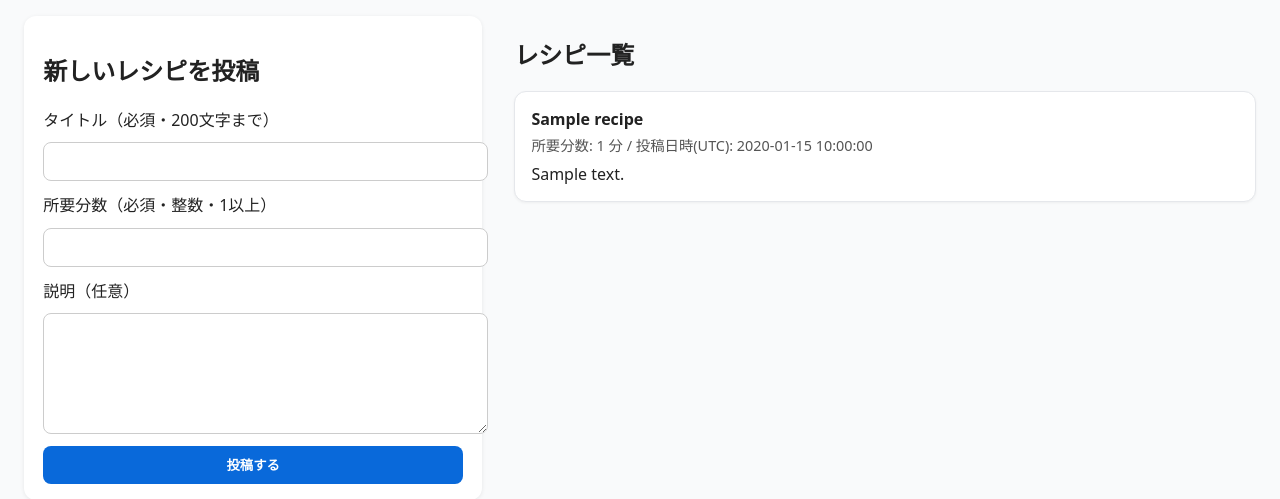
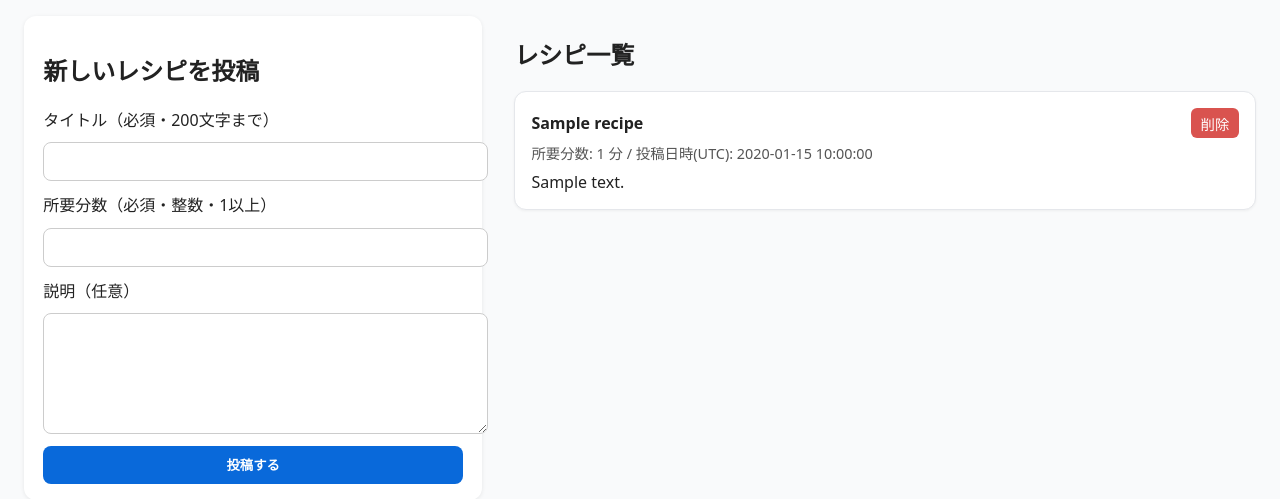
Before and after one commit to yamachan-python/lesson8test2, a Flask app: page / in a window 1280 px wide. Shown: the part 110-609 px from the top of the page. Run offline with Flask 3, Linux system fonts and the light colour scheme; tables that the repository leaves empty hold one stand-in row (values such as "Sample post"); some libraries are stand-ins or nearby versions.

Commit message:
削除機能の追加

```diff
--- a/app.py
+++ b/app.py
@@ -1,7 +1,7 @@
 # -*- coding: utf-8 -*-
 """
-レシピ投稿ミニアプリ（左右2カラムレイアウト版）
-- Flask 3 + SQLAlchemy 2 + Render PostgreSQL
+レシピ投稿ミニアプリ（左右2カラム + 削除機能付き）
+Flask + SQLAlchemy + Render PostgreSQL
 """
 
 from __future__ import annotations
@@ -28,7 +28,7 @@ DATABASE_URL = get_database_url()
 engine = create_engine(DATABASE_URL, pool_pre_ping=True) if DATABASE_URL else None
 
 # ==============================
-# モデル定義
+# モデル
 # ==============================
 class Base(DeclarativeBase):
     pass
@@ -56,11 +56,15 @@ def _to_bool_env(value: Optional[str], default: bool = False) -> bool:
         return default
     return str(value).strip().lower() in {"1", "true", "yes", "on"}
 
+# ==============================
+# メインページ（一覧・投稿）
+# ==============================
 @app.route("/", methods=["GET", "POST"])
 def index():
     errors: List[str] = []
     form_values = {"title": "", "minutes": "", "description": ""}
 
+    # --- 投稿処理 ---
     if request.method == "POST":
         title = (request.form.get("title") or "").strip()
         minutes_raw = (request.form.get("minutes") or "").strip()
@@ -69,7 +73,6 @@ def index():
         form_values.update({"title": title, "minutes": minutes_raw, "description": description})
         minutes_val: Optional[int] = None
 
-        # --- バリデーション ---
         if not title:
             errors.append("タイトルは必須です。")
         elif len(title) > 200:
@@ -88,7 +91,6 @@ def index():
         if engine is None:
             errors.append("データベースが未設定のため保存できません。DATABASE_URL を設定してください。")
 
-        # --- 保存 ---
         if not errors and engine is not None and minutes_val is not None:
             try:
                 with Session(engine) as session:
@@ -99,7 +101,7 @@ def index():
             except Exception:
                 errors.append("保存中にエラーが発生しました。")
 
-    # --- 一覧 ---
+    # --- 一覧表示 ---
     recipes: List[Recipe] = []
     if engine is not None:
         try:
@@ -121,6 +123,25 @@ def index():
     )
 
 # ==============================
+# 削除処理
+# ==============================
+@app.route("/delete/<int:recipe_id>", methods=["POST"])
+def delete_recipe(recipe_id: int):
+    if engine is None:
+        return redirect(url_for("index"))
+
+    try:
+        with Session(engine) as session:
+            recipe = session.get(Recipe, recipe_id)
+            if recipe:
+                session.delete(recipe)
+                session.commit()
+    except Exception:
+        pass  # シンプルにスルー（本番ではログ出力推奨）
+
+    return redirect(url_for("index"))
+
+# ==============================
 # 起動
 # ==============================
 if __name__ == "__main__":
--- a/static/style.css
+++ b/static/style.css
@@ -95,6 +95,26 @@ textarea {
   box-shadow: 0 1px 3px rgba(0,0,0,0.05);
 }
 
+.card-header {
+  display: flex;
+  justify-content: space-between;
+  align-items: center;
+}
+
+.btn-delete {
+  background: #d9534f;
+  color: white;
+  border: none;
+  border-radius: 6px;
+  padding: 0.3rem 0.6rem;
+  font-size: 0.9rem;
+  cursor: pointer;
+}
+
+.btn-delete:hover {
+  background: #c9302c;
+}
+
 .meta {
   color: #555;
   font-size: 0.9rem;
--- a/templates/index.html
+++ b/templates/index.html
@@ -54,7 +54,12 @@
         {% if recipes %}
           {% for r in recipes %}
             <div class="card">
-              <div><strong>{{ r.title }}</strong></div>
+              <div class="card-header">
+                <strong>{{ r.title }}</strong>
+                <form method="post" action="{{ url_for('delete_recipe', recipe_id=r.id) }}" onsubmit="return confirm('本当に削除しますか？');">
+                  <button type="submit" class="btn-delete">削除</button>
+                </form>
+              </div>
               <div class="meta">所要分数: {{ r.minutes }} 分 / 投稿日時(UTC): {{ r.created_at }}</div>
               {% if r.description %}
                 <div class="desc">{{ r.description }}</div>
```
